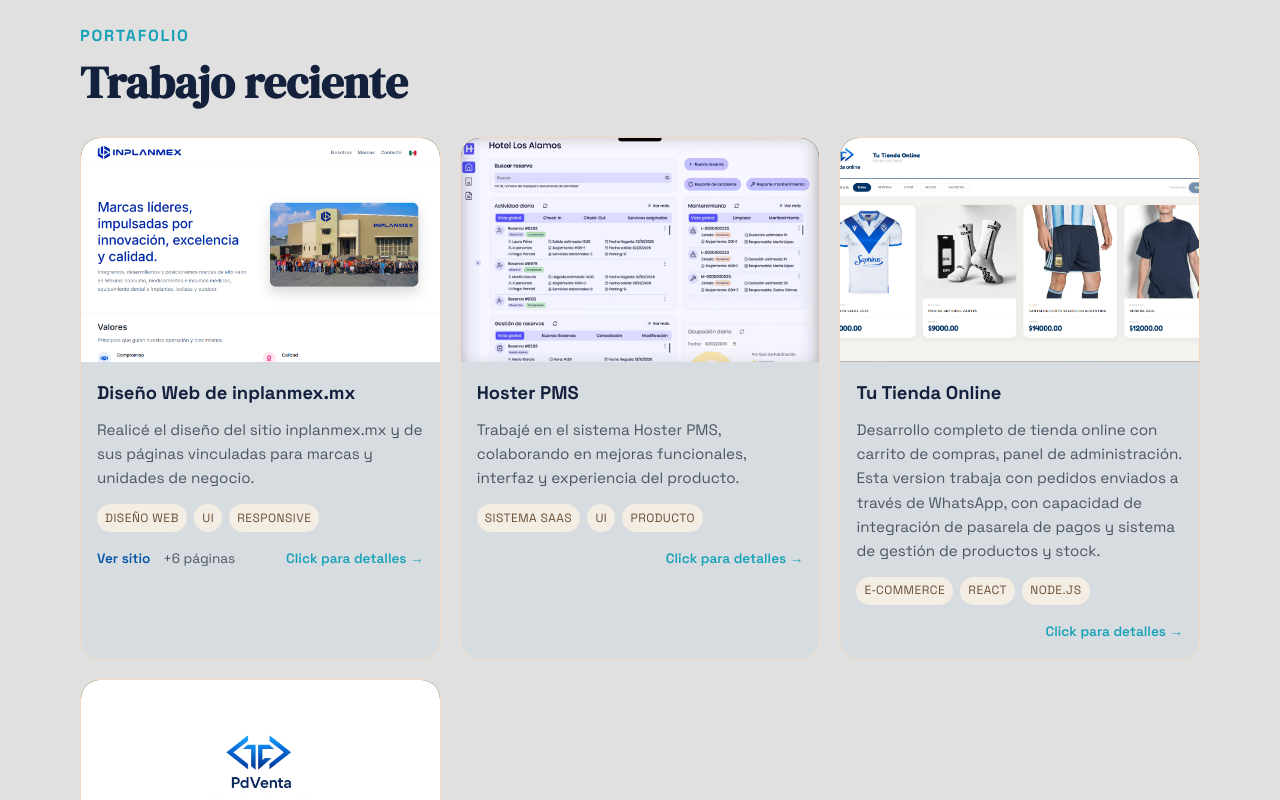
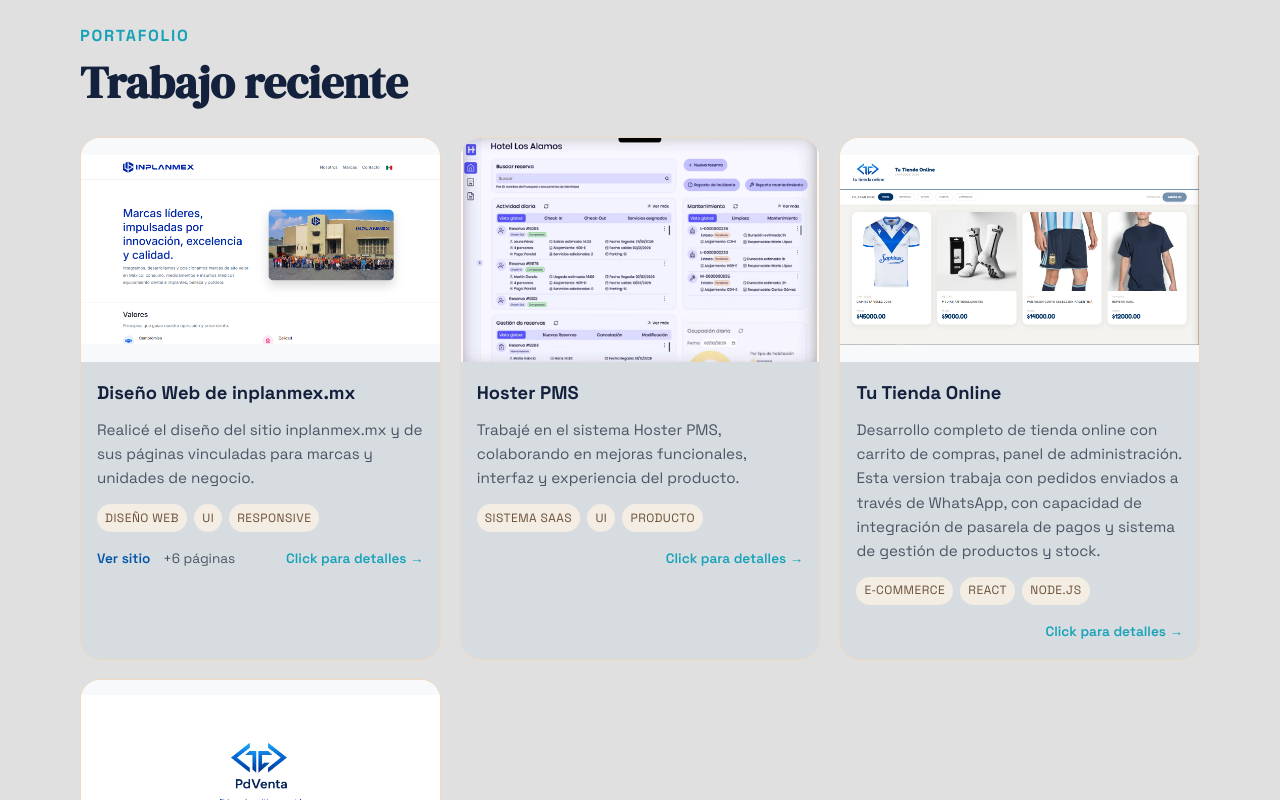
Before and after one commit to torrescampi/DevByTorresCampi, a React (Create React App) app: page / in a window 1280 px wide. Shown: the part 1900-2700 px from the top of the page. Built offline with nearby package versions, Linux system fonts and the light colour scheme.

Commit message:
modificacion de las imagenes

```diff
--- a/src/App.css
+++ b/src/App.css
@@ -776,13 +776,13 @@
   width: 100%;
   aspect-ratio: 16 / 10;
   overflow: hidden;
-  background: #000;
+  background: #f8f9fa;
 }
 
 .gallery-image {
   width: 100%;
   height: 100%;
-  object-fit: cover;
+  object-fit: contain;
   display: block;
   image-rendering: auto;
   -webkit-font-smoothing: antialiased;
@@ -936,9 +936,9 @@
 /* Galería principal */
 .modal-gallery {
   position: relative;
-  background: #0a0a0a;
-  min-height: 300px;
-  max-height: 50vh;
+  background: #f8f9fa;
+  min-height: 350px;
+  max-height: 60vh;
   display: flex;
   align-items: center;
   justify-content: center;
@@ -947,8 +947,8 @@
 
 .modal-main-image {
   width: 100%;
-  max-height: 45vh;
-  object-fit: cover;
+  max-height: 55vh;
+  object-fit: contain;
   display: block;
   image-rendering: auto;
   -webkit-font-smoothing: antialiased;
```
